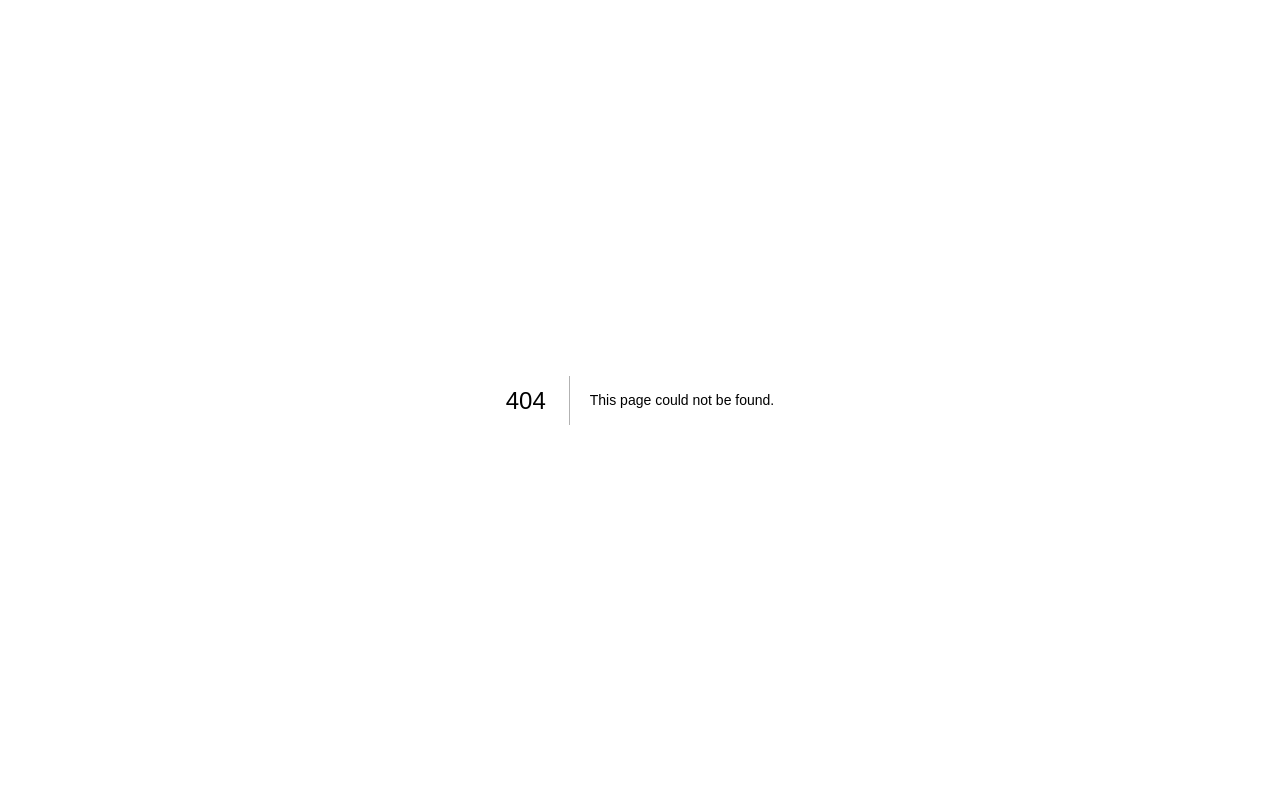
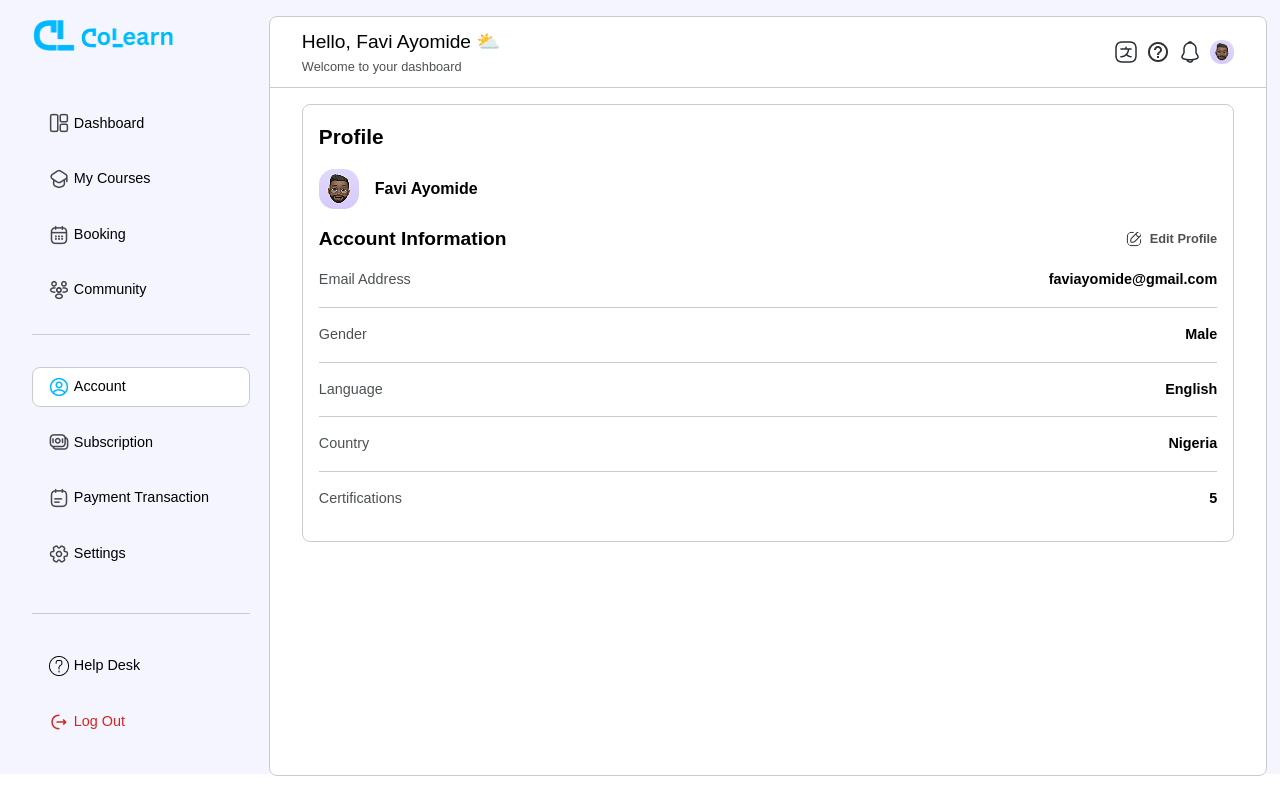
Before and after one commit to TemidayoVictor/colearn, a Next.js app: page /students/account in a window 1280 px wide. Before the commit this address had no page. Built offline with nearby package versions, Linux system fonts and the light colour scheme.

Commit message:
student account

```diff
--- /dev/null
+++ b/app/components/Students/StudentAccountBody.tsx
@@ -0,0 +1,64 @@
+import React from "react";
+import Image from "next/image";
+
+const StudentAccountBody = () => {
+    return (
+        <div className="student-account">
+            <div>
+                <h2 className="title-2">Profile</h2>
+            </div>
+
+            <div className="details-sect">
+                <Image
+                    aria-hidden
+                    src="/assets/images/profile-img-2.png"
+                    alt="Colearn Logo"
+                    width={40}
+                    height={40}
+                    className="object-contain rounded-[.3em]"
+                />
+                <h2 className="font-semibold">Favi Ayomide</h2>
+            </div>
+
+            <div className="flex items-center justify-between">
+                <h2 className="title-3">Account Information</h2>
+                <div className="flex items-center gap-2">
+                    <Image
+                        aria-hidden
+                        src="/assets/images/edit-pen.png"
+                        alt="Colearn Logo"
+                        width={16}
+                        height={16}
+                        className="object-contain rounded-[50%]"
+                    />
+                    <p className="color-grey-text text-[.8rem] font-semibold">Edit Profile</p>
+                </div>
+            </div>
+
+            <div className="mt-4">
+                <div className="acct-details">
+                    <p className="left">Email Address</p>
+                    <p className="right">faviayomide@gmail.com</p>
+                </div>
+                <div className="acct-details">
+                    <p className="left">Gender</p>
+                    <p className="right">Male</p>
+                </div>
+                <div className="acct-details">
+                    <p className="left">Language</p>
+                    <p className="right">English</p>
+                </div>
+                <div className="acct-details">
+                    <p className="left">Country</p>
+                    <p className="right">Nigeria</p>
+                </div>
+                <div className="acct-details">
+                    <p className="left">Certifications</p>
+                    <p className="right">5</p>
+                </div>
+            </div>
+        </div>
+    )
+}
+
+export default StudentAccountBody
--- a/app/components/Students/StudentSidebarContent.tsx
+++ b/app/components/Students/StudentSidebarContent.tsx
@@ -108,9 +108,9 @@ const StudentSidebarContent = () => {
 
                 <div className="sidebar-break">
 
-                    <Link href='/instructors/account' className={`sidebar-link ${pathname == '/instructors/account' ? 'active' : ''}`}>
+                    <Link href='/students/account' className={`sidebar-link ${pathname == '/students/account' ? 'active' : ''}`}>
                         {
-                            pathname == '/instructors/account' ? (
+                            pathname == '/students/account' ? (
                                 <Image
                                     aria-hidden
                                     src="/assets/images/profile-circle-active.png"
--- a/app/globals.css
+++ b/app/globals.css
@@ -2803,6 +2803,44 @@ td {
   font-size: .85rem;
 }
 
+/* Student Account */
+
+.student-account {
+  border: var(--border-grey);
+  border-radius: .5em;
+  padding: 1em;
+}
+
+.student-account .details-sect {
+  margin-block: 1em;
+  display: flex;
+  align-items: center;
+  gap: 1em;
+}
+
+.student-account .acct-details {
+  display: flex;
+  align-items: center;
+  justify-content: space-between;
+  border-bottom: var(--border-grey);
+  padding-bottom: 1em;
+  margin-top: 1em;
+}
+
+.student-account .acct-details:last-child {
+  border-bottom: none;
+}
+
+.student-account .acct-details .left {
+  font-size: .9rem;
+  color: var(--grey-text);
+}
+
+.student-account .acct-details .right {
+  font-size: .9rem;
+  font-weight: 600;
+}
+
 /* Footer */
 .footer-2 {
   display: flex;
--- /dev/null
+++ b/app/students/account/page.tsx
@@ -0,0 +1,17 @@
+import React from "react";
+import UserLayout from "@/app/components/UserLayout";
+import StudentAccountBody from "@/app/components/Students/StudentAccountBody";
+
+const StudentAccountPage = () => {
+    return (
+        <div>
+            <UserLayout userType="student">
+                <div className="container-3">
+                    <StudentAccountBody />
+                </div>
+            </UserLayout>
+        </div>
+    )
+}
+
+export default StudentAccountPage
```
Also changed, not shown: public/assets/images/edit-pen.png (added), public/assets/images/profile-img-2.png (added).
